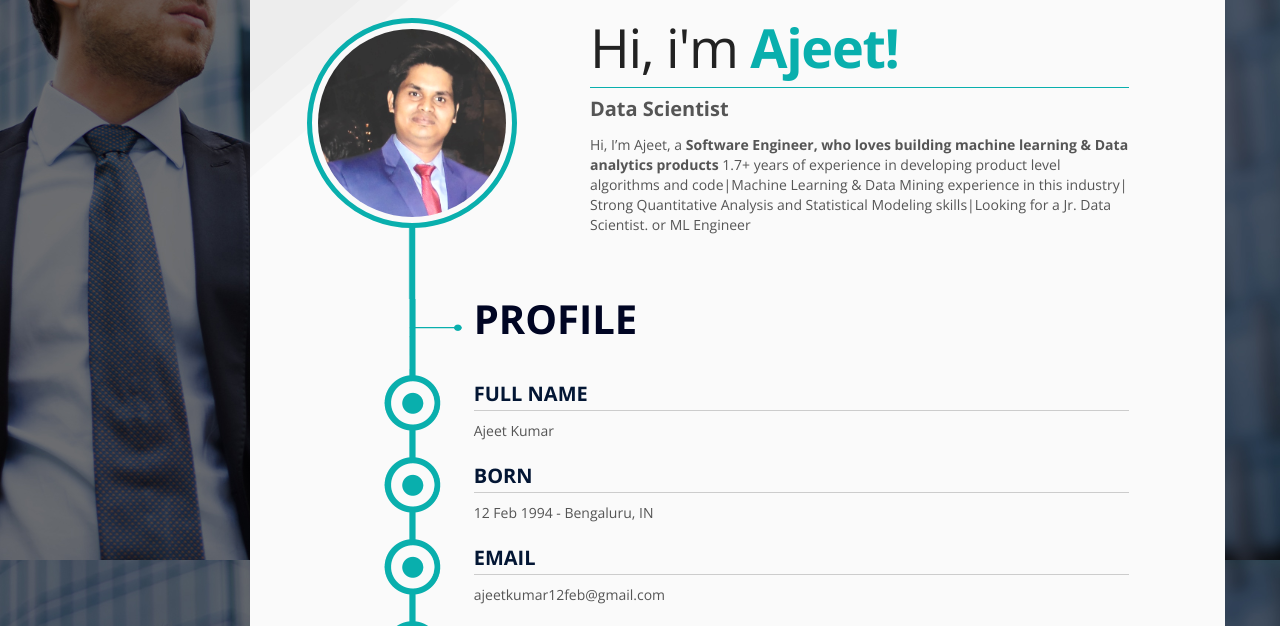
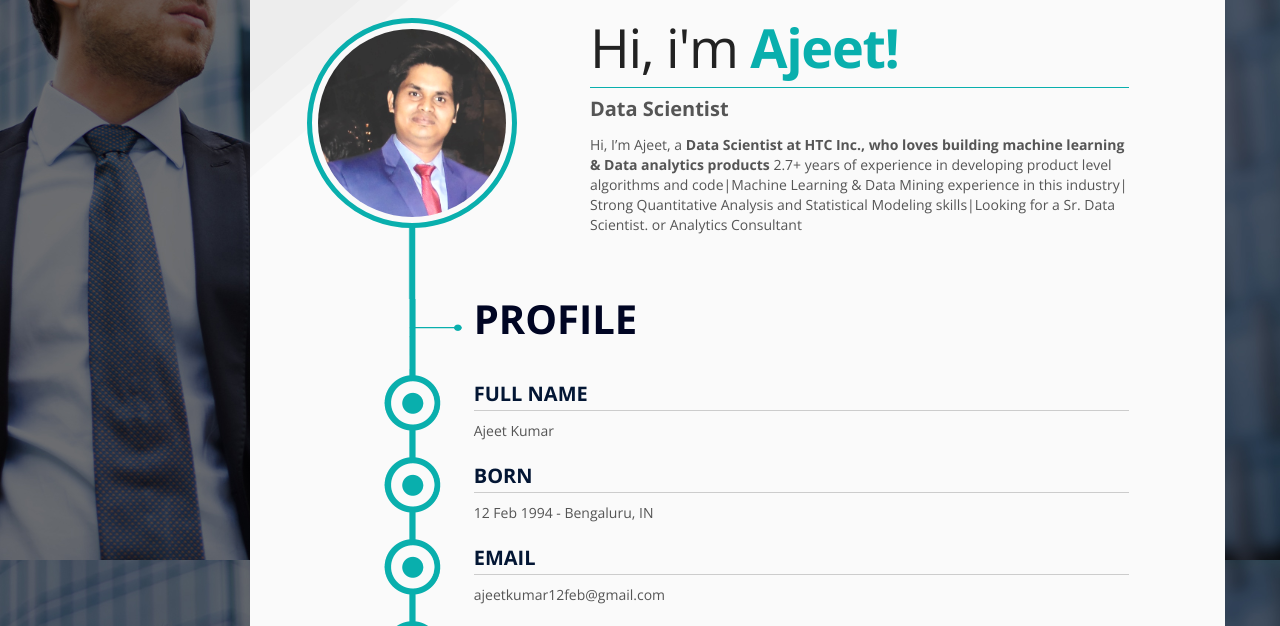
Before and after one commit to Dsajeet/dsajeet.github.io, a plain HTML site: page index.html in a window 1280 px wide. Shown: the part 1040-1666 px from the top of the page. Drawn offline with nearby package versions, Linux system fonts and the light colour scheme; files whose address does not match are found by name.

Commit message:
Update index.html

```diff
--- a/index.html
+++ b/index.html
@@ -216,7 +216,7 @@
           <h2 class="intro-title2"> <strong>Data Scientist</strong></h2>
           <!-- /job -->
           <!-- Description -->
-          <p>Hi, I’m Ajeet, a <strong>Software Engineer, who loves building machine learning & Data analytics products</strong> 1.7+ years of experience in developing product level algorithms and code|Machine Learning & Data Mining experience in this industry| Strong Quantitative Analysis and Statistical Modeling skills|Looking for a Jr. Data Scientist. or ML Engineer</p>
+          <p>Hi, I’m Ajeet, a <strong>Data Scientist at HTC Inc., who loves building machine learning & Data analytics products</strong> 2.7+ years of experience in developing product level algorithms and code|Machine Learning & Data Mining experience in this industry| Strong Quantitative Analysis and Statistical Modeling skills|Looking for a Sr. Data Scientist. or Analytics Consultant</p>
 
 
 		  <!-- /Description -->
```
